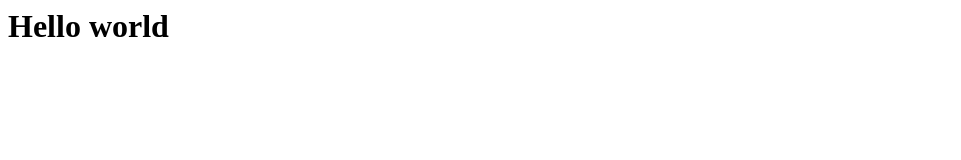
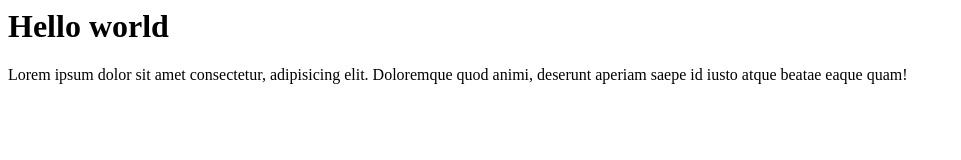
Before and after one commit to alex5855/travel-site, a plain HTML site: page index.html in a window 1280 px wide. Shown: the whole page, without its empty margins (0-961 px from the left). Drawn offline with Linux system fonts and the light colour scheme.

Commit message:
This is the first website

```diff
--- a/index.html
+++ b/index.html
@@ -1 +1,4 @@
 <h1>Hello world</h1>
+<p>Lorem ipsum dolor sit amet consectetur, adipisicing elit. Doloremque quod animi, deserunt aperiam saepe id iusto atque beatae eaque quam!
+
+</p>
```
Also changed, not shown: index2.html (added, +1 -0 lines).
